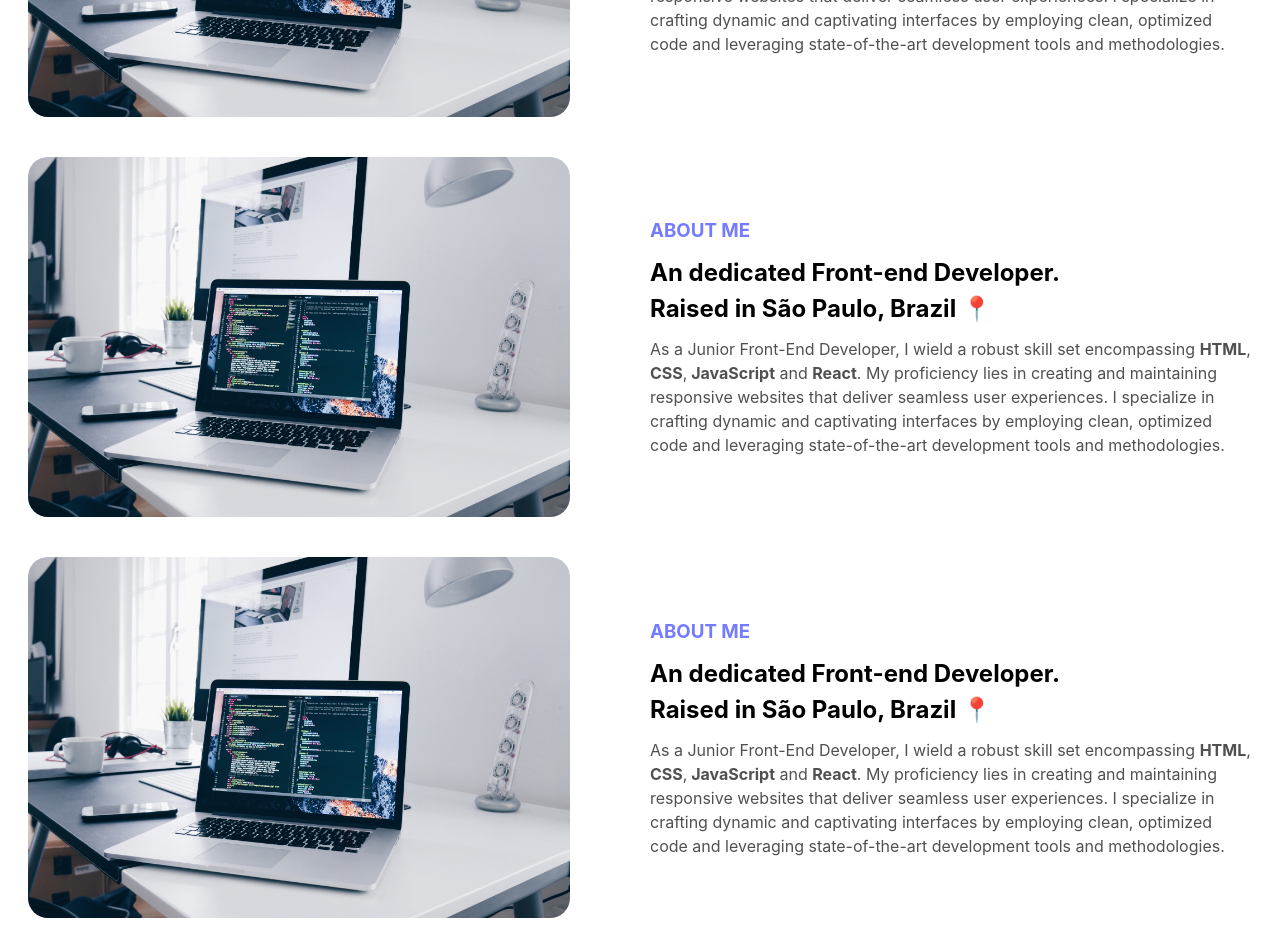
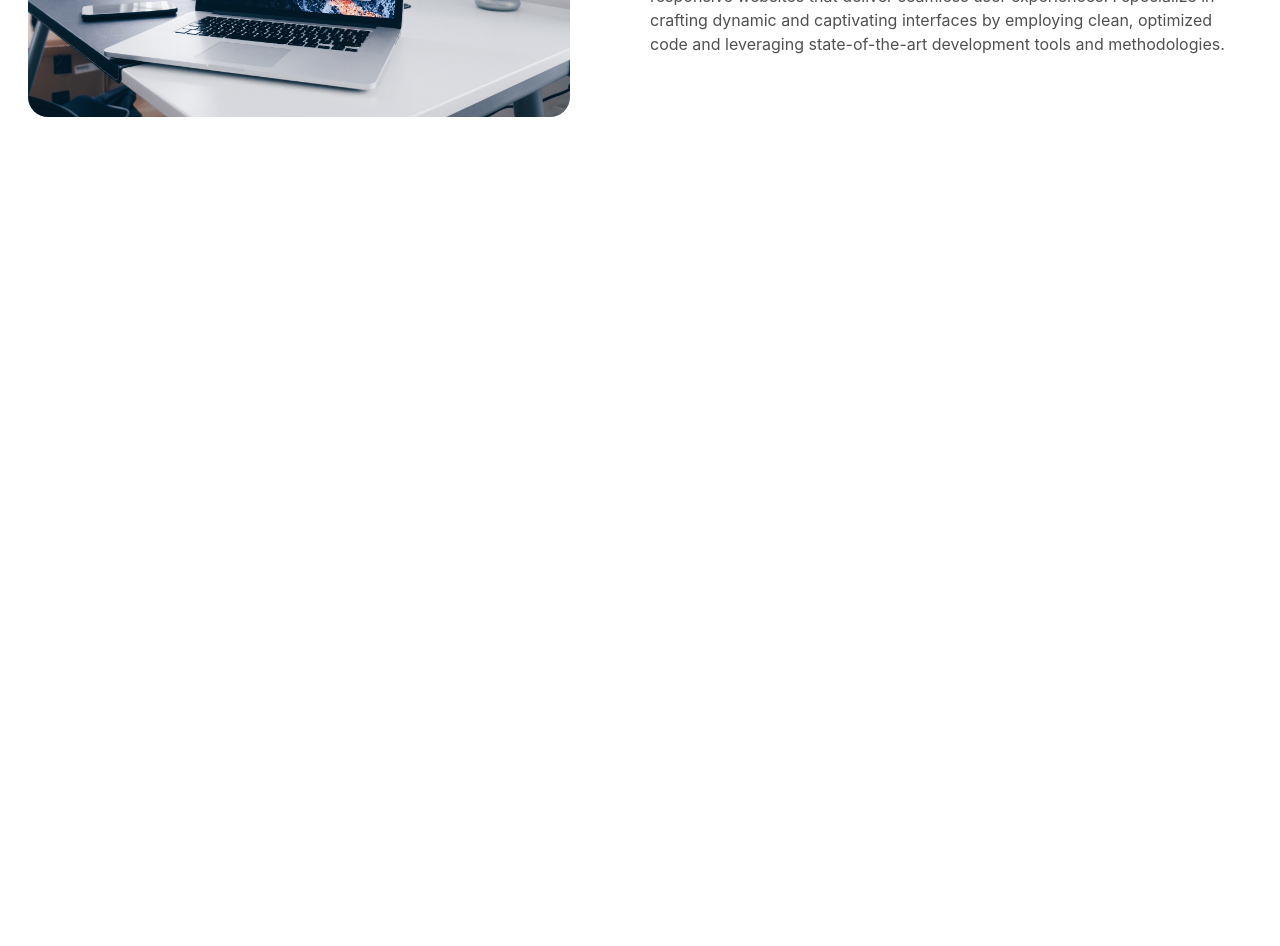
Before and after one commit to yanbatistabueno/portfolio, a React (Vite) app: page / in a window 1280 px wide. Shown: the part 940-1886 px from the top of the page. After the commit the page ends 1085 px from the top, so only its background shows below. Built offline with nearby package versions, Linux system fonts and the light colour scheme.

Commit message:
mais coisas..

```diff
--- a/src/App.jsx
+++ b/src/App.jsx
@@ -75,8 +75,6 @@ function App() {
         />
         <MainCard />
         <About />
-        <About />
-        <About />
         <Language />
       </Suspense>
     </>
--- a/src/index.css
+++ b/src/index.css
@@ -21,12 +21,15 @@ button {
   transition: 2s;
   transform: translateX(0%);
   transition: transform ease-in-out 0.5s;
+  opacity: 1;
+  transition: transform ease-in-out 0.5s, opacity 0.5s;
 }
 
 [data-inviewport="scale-in"] {
   transition: 2s;
   transform: translateX(-140%);
-  transition: transform ease-in-out 0.5s;
+
+  opacity: 0;
 }
 /*
 [data-inviewport="scale-in"].is-inViewport {
@@ -36,7 +39,7 @@ button {
 [data-inviewport="scale-out"] {
   transition: 2s;
   transform: translateX(160%);
-  transition: transform ease-in-out 0.5s;
+  opacity: 0;
 }
 
 /*
```
